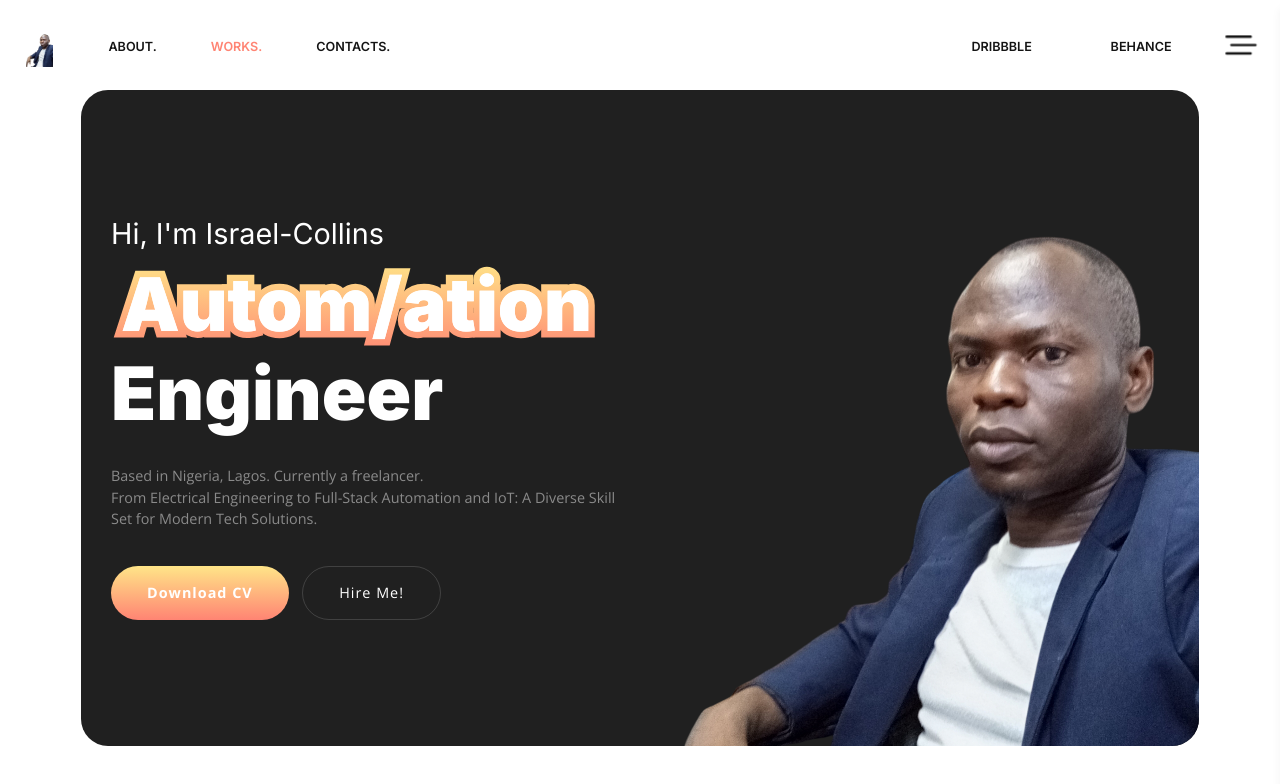
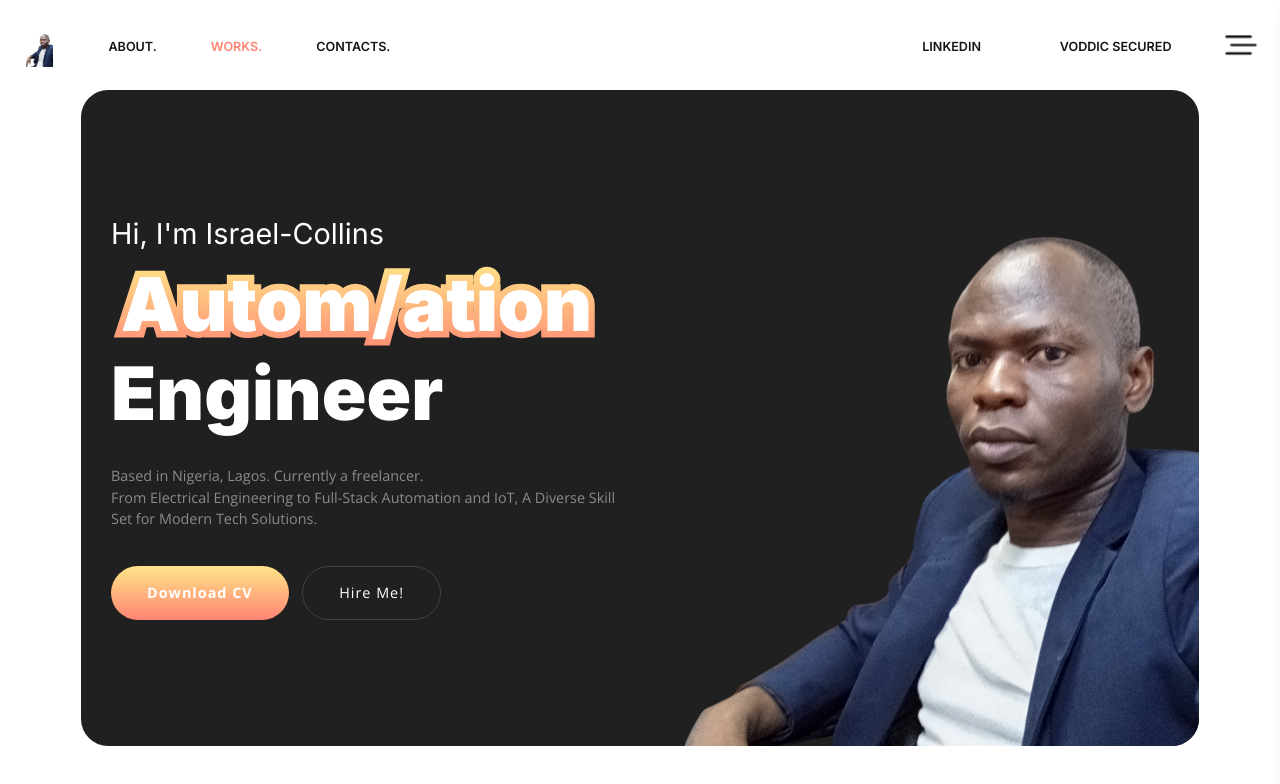
Before and after one commit to Aminco6/Israel-collins-Cornelius-, a plain HTML site: page index.html in a window 1280 px wide. Shown: the top 784 px of the page. Drawn offline with nearby package versions, Linux system fonts and the light colour scheme; some icons are missing.

Commit message:
Update index.html

```diff
--- a/index.html
+++ b/index.html
@@ -64,10 +64,10 @@
                     <div class="mil-tp-social">
                         <ul>
                             <li>
-                                <a href="https://dribbble.com" target="blank"><i class="fab fa-dribbble"></i>Dribbble</a>
+                                <a href="https://www.linkedin.com/in/cornelius-israel-collins-350219117/" target="blank"><i class="fab fa-linkedin"></i>linkedin</a>
                             </li>
                             <li>
-                                <a href="https://behance.com" target="blank"><i class="fab fa-behance"></i>Behance</a>
+                                <a href="https://secured.voddic.com.ng" target="blank"><i class="fab fa-behance"></i>Voddic Secured</a>
                             </li>
                         </ul>
                     </div>
@@ -117,7 +117,7 @@
                     </ul>
                 </div>
                 <div class="mil-side-menu-footer">
-                    <span class="mil-fs-16 mil-c-m-1">Copyright <a href="#." class="mil-c-grad">Spoli</a> 2024. All rights reserved.</span>
+                    <span class="mil-fs-16 mil-c-m-1">Copyright <a href="#." class="mil-c-grad">Israel-Collins Cornelius</a> 2025. All rights reserved.</span>
                 </div>
             </div>
         </div>
@@ -136,7 +136,7 @@
                         <div class="mil-hero-title">
                             <p class="mil-subtitle mil-ff-1 mil-fs-32 mil-mb-10">Hi, I'm Israel-Collins</p>
                             <h1 class="mil-h1 mil-mb-30 mil-c-m-3"><span>Autom/ation Engineer</span></h1>
-                            <p class="mil-fs-16 mil-mb-40 mil-lh-150">Based in Nigeria, Lagos. Currently a freelancer. <br>From Electrical Engineering to Full-Stack Automation and IoT: A Diverse Skill Set for Modern Tech Solutions.</p>
+                            <p class="mil-fs-16 mil-mb-40 mil-lh-150">Based in Nigeria, Lagos. Currently a freelancer. <br>From Electrical Engineering to Full-Stack Automation and IoT, A Diverse Skill Set for Modern Tech Solutions.</p>
                             <div class="mil-buttons">
                                 <a href="https://ober.bslthemes.com/wp-content/uploads/2021/12/Jacky-Smith-Resume.pdf" class="mil-btn mil-b-grad mil-fw-700" target="blank">Download CV</a>
                                 <a href="#contacts" class="mil-btn mil-border mil-invert">Hire Me!</a>
```
